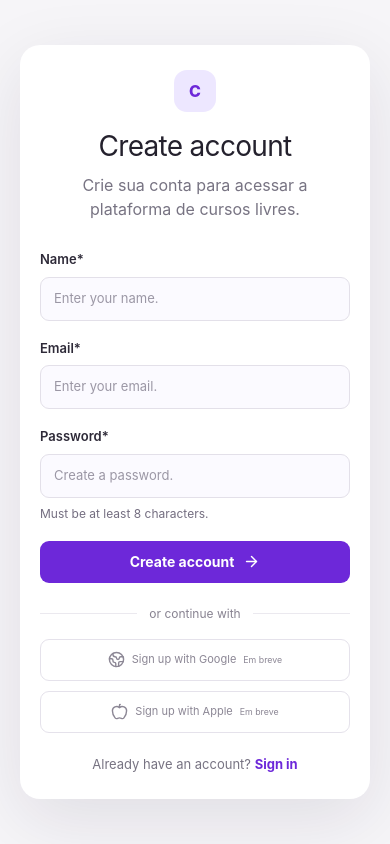
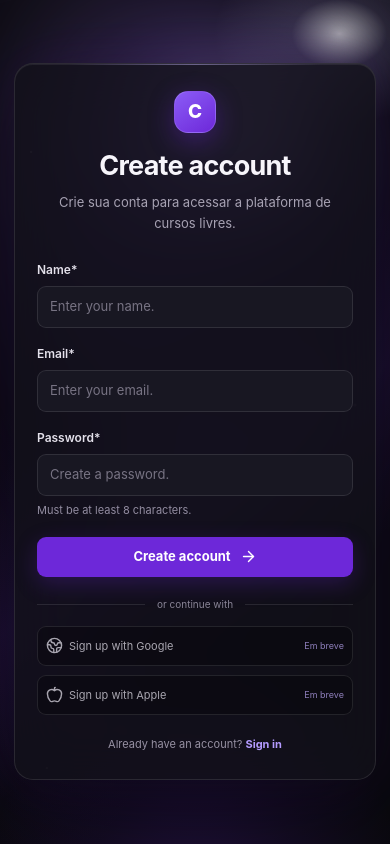
Before and after one commit to PedroHFL2006/ProjetoCursos, a React (Vite) app in the folder frontend/: page /register in a window 390 px wide. Built offline with nearby package versions, Linux system fonts and the light colour scheme; no server answers; what @projeto/shared would draw is missing.

Commit message:
feat(frontend): adicionar interface dark mode com glassmorphism

```diff
--- a/frontend/src/App.css
+++ b/frontend/src/App.css
@@ -1,341 +1,551 @@
-.auth-page,
-.workspace-page {
+.auth-page {
+  position: relative;
+  isolation: isolate;
+  display: grid;
   min-height: 100vh;
-  display: grid;
   place-items: center;
-  padding: 28px 20px;
-  box-sizing: border-box;
+  overflow: hidden;
+  padding: 32px 18px;
+  background:
+    radial-gradient(125px 90px at 87% 4%, rgba(255, 255, 255, 0.62), rgba(196, 181, 253, 0.16) 38%, transparent 100%),
+    linear-gradient(145deg, transparent 42%, rgba(124, 58, 237, 0.08) 57%, transparent 72%),
+    radial-gradient(70% 44% at 50% 108%, rgba(109, 40, 217, 0.22), transparent 76%),
+    radial-gradient(44% 34% at 7% 76%, rgba(76, 29, 149, 0.12), transparent 82%),
+    #0a090f;
+}
+
+.auth-page::before {
+  position: absolute;
+  z-index: 0;
+  top: -8%;
+  right: -14%;
+  width: min(1100px, 100vw);
+  height: min(900px, 100vh);
+  border-radius: 50%;
+  background:
+    radial-gradient(ellipse 190px 130px at 72% 24%, rgba(255, 255, 255, 0.96), rgba(221, 214, 254, 0.52) 18%, rgba(139, 92, 246, 0.26) 52%, transparent 100%),
+    linear-gradient(147deg, rgba(255, 255, 255, 0.14), rgba(124, 58, 237, 0.2) 32%, transparent 72%);
+  content: "";
+  filter: blur(58px);
+  opacity: 0.88;
+  pointer-events: none;
+  transform: rotate(-24deg);
+}
+
+.auth-page::after {
+  position: absolute;
+  z-index: 0;
+  inset: 0;
+  background-image:
+    radial-gradient(1.5px 1.5px at 8% 18%, rgba(255, 255, 255, 0.72) 50%, transparent 100%),
+    radial-gradient(2px 2px at 17% 72%, rgba(196, 181, 253, 0.65) 50%, transparent 100%),
+    radial-gradient(1px 1px at 28% 31%, rgba(255, 255, 255, 0.42) 50%, transparent 100%),
+    radial-gradient(1.5px 1.5px at 76% 18%, rgba(221, 214, 254, 0.56) 50%, transparent 100%),
+    radial-gradient(2px 2px at 91% 48%, rgba(255, 255, 255, 0.45) 50%, transparent 100%),
+    radial-gradient(1px 1px at 82% 83%, rgba(196, 181, 253, 0.52) 50%, transparent 100%),
+    radial-gradient(1.5px 1.5px at 12% 91%, rgba(255, 255, 255, 0.36) 50%, transparent 100%);
+  content: "";
+  opacity: 0.7;
+  pointer-events: none;
 }
 
 .auth-card {
+  position: relative;
+  z-index: 1;
   width: min(100%, 420px);
   padding: 32px;
-  border-radius: 20px;
-  background: #fff;
-  box-shadow: 0 20px 70px #1c15301a;
+  overflow: hidden;
+  border: 1px solid rgba(255, 255, 255, 0.1);
+  border-radius: 22px;
+  background: rgba(18, 17, 26, 0.78);
+  box-shadow:
+    0 28px 90px rgba(0, 0, 0, 0.48),
+    0 0 64px rgba(124, 58, 237, 0.12),
+    inset 0 1px rgba(255, 255, 255, 0.07);
+  backdrop-filter: blur(24px);
   box-sizing: border-box;
+  animation: card-enter 620ms cubic-bezier(0.2, 0.8, 0.2, 1) both;
+}
+
+.auth-card::before {
+  position: absolute;
+  inset: 0 15% auto;
+  height: 1px;
+  background: linear-gradient(90deg, transparent, rgba(196, 181, 253, 0.42), transparent);
+  content: "";
 }
 
 .auth-heading {
+  margin-bottom: 27px;
   text-align: center;
-  margin-bottom: 28px;
 }
 
 .brand-mark {
   display: grid;
-  place-items: center;
   width: 42px;
   height: 42px;
-  margin: 0 auto 18px;
-  border-radius: 13px;
-  background: #ede7ff;
-  color: #6d28d9;
+  place-items: center;
+  margin: 0 auto 17px;
+  border: 1px solid rgba(196, 181, 253, 0.24);
+  border-radius: 14px;
+  background: linear-gradient(145deg, #8b5cf6, #6d28d9);
+  box-shadow: 0 8px 26px rgba(109, 40, 217, 0.36);
+  color: #fff;
+  font-size: 19px;
   font-weight: 800;
 }
 
 .auth-heading h1,
 .workspace-content h1 {
   margin: 0;
-  font-size: 28px;
-  line-height: 1.2;
-  letter-spacing: -0.7px;
+  color: #f7f5fb;
+  font-size: 27px;
+  font-weight: 650;
+  letter-spacing: -0.75px;
+  line-height: 1.22;
 }
 
 .auth-heading p,
 .workspace-intro {
   margin: 9px 0 0;
-  color: #777382;
-  line-height: 1.55;
+  color: #a7a2b3;
+  font-size: 13px;
+  line-height: 1.6;
 }
 
 .auth-form {
   display: grid;
-  gap: 18px;
+  gap: 17px;
 }
 
 .form-field {
   display: grid;
   gap: 7px;
-  color: #2e2a38;
-  font-size: 13px;
+  color: #e4e1eb;
+  font-size: 12px;
   font-weight: 600;
 }
 
 .form-field input {
   width: 100%;
-  min-height: 44px;
-  padding: 0 13px;
-  border: 1px solid #e3e0e9;
+  min-height: 42px;
+  padding: 0 12px;
+  border: 1px solid rgba(255, 255, 255, 0.1);
   border-radius: 9px;
-  background: #fbfaff;
-  color: #24212d;
+  outline: none;
+  background: #181722;
+  color: #f5f3fa;
   font: inherit;
+  font-size: 13px;
   font-weight: 400;
+  transition:
+    border-color 180ms ease,
+    box-shadow 180ms ease,
+    background 180ms ease;
   box-sizing: border-box;
 }
 
 .form-field input:focus {
-  outline: 2px solid #8b5cf6;
-  outline-offset: 1px;
+  border-color: rgba(139, 92, 246, 0.9);
+  background: #1b1927;
+  box-shadow: 0 0 0 3px rgba(124, 58, 237, 0.17);
 }
 
 .form-field input::placeholder {
-  color: #9b97a5;
+  color: #777383;
 }
 
 .form-field small {
-  color: #746e80;
-  font-size: 12px;
+  color: #938da1;
+  font-size: 11px;
   font-weight: 400;
-}
-
-.form-field small:has(+ *) {
-  color: #b42318;
+  line-height: 1.4;
 }
 
 .form-field input[aria-invalid="true"] {
-  border-color: #df6961;
+  border-color: #ef777f;
+}
+
+.form-field:has(input[aria-invalid="true"]) small {
+  color: #fda4af;
 }
 
 .password-input {
   position: relative;
 }
 
+.password-input input {
+  padding-right: 42px;
+}
+
 .password-toggle {
   position: absolute;
   top: 50%;
-  right: 12px;
+  right: 11px;
   display: grid;
+  width: 26px;
+  height: 26px;
   place-items: center;
   border: 0;
+  border-radius: 6px;
   background: transparent;
-  color: #777382;
+  color: #9c95aa;
+  cursor: pointer;
   transform: translateY(-50%);
-  cursor: pointer;
+  transition: color 160ms ease, background 160ms ease;
+}
+
+.password-toggle:hover {
+  background: rgba(139, 92, 246, 0.12);
+  color: #c4b5fd;
 }
 
 .primary-button,
 .social-buttons button,
 .logout-button {
-  min-height: 42px;
+  min-height: 40px;
   border: 0;
   border-radius: 9px;
   font: inherit;
   cursor: pointer;
+  transition:
+    background 180ms ease,
+    border-color 180ms ease,
+    box-shadow 180ms ease,
+    transform 180ms ease;
 }
 
 .primary-button {
   display: flex;
+  align-items: center;
   justify-content: center;
-  align-items: center;
   gap: 9px;
+  margin-top: 2px;
   background: #6d28d9;
-  color: white;
-  font-size: 14px;
+  box-shadow: 0 7px 22px rgba(109, 40, 217, 0.26);
+  color: #fff;
+  font-size: 13px;
   font-weight: 700;
 }
 
+.primary-button:hover:not(:disabled) {
+  background: #8b5cf6;
+  box-shadow: 0 9px 28px rgba(124, 58, 237, 0.38);
+  transform: translateY(-1px);
+}
+
+.primary-button:focus-visible,
+.social-buttons button:focus-visible,
+.password-toggle:focus-visible,
+.auth-footer a:focus-visible,
+.logout-button:focus-visible,
+.workspace-brand:focus-visible,
+.resource-card:focus-visible,
+.back-link:focus-visible {
+  outline: 2px solid #a78bfa;
+  outline-offset: 3px;
+}
+
 .primary-button:disabled {
-  opacity: 0.65;
+  opacity: 0.68;
   cursor: wait;
 }
 
 .form-message {
-  color: #16794a;
-  font-size: 13px;
+  margin: 0;
+  color: #86efac;
+  font-size: 12px;
+  line-height: 1.5;
 }
 
 .form-message-error {
-  color: #b42318;
+  color: #fda4af;
 }
 
 .divider {
   display: flex;
   align-items: center;
   gap: 12px;
-  margin: 22px 0 16px;
-  color: #888391;
-  font-size: 12px;
+  margin: 20px 0 14px;
+  color: #898496;
+  font-size: 10px;
 }
 
 .divider::before,
 .divider::after {
   height: 1px;
   flex: 1;
-  background: #ebe9ef;
+  background: rgba(255, 255, 255, 0.1);
   content: "";
 }
 
 .social-buttons {
   display: grid;
-  grid-template-columns: 1fr 1fr;
-  gap: 10px;
+  grid-template-columns: repeat(2, minmax(0, 1fr));
+  gap: 9px;
 }
 
 .social-buttons button {
   display: flex;
   align-items: center;
   justify-content: center;
-  gap: 7px;
-  padding: 0 9px;
-  border: 1px solid #e5e2eb;
-  background: white;
-  color: #3a3544;
-  font-size: 11px;
+  gap: 6px;
+  min-width: 0;
+  padding: 0 8px;
+  border: 1px solid rgba(255, 255, 255, 0.13);
+  background: rgba(5, 5, 8, 0.48);
+  color: #d8d5df;
+  font-size: 9px;
+  white-space: nowrap;
 }
 
 .social-buttons button:disabled {
-  color: #8c8795;
   cursor: not-allowed;
+  opacity: 0.76;
+}
+
+.social-buttons button:disabled:hover {
+  border-color: rgba(255, 255, 255, 0.13);
+  background: rgba(5, 5, 8, 0.48);
 }
 
 .social-buttons small {
-  display: none;
+  color: #b6a2ee;
+  font-size: 7px;
 }
 
 .auth-footer {
-  margin: 22px 0 0;
-  color: #777382;
+  margin: 21px 0 0;
+  color: #9791a3;
   text-align: center;
-  font-size: 13px;
+  font-size: 11px;
 }
 
 .auth-footer a,
 .text-link {
-  color: #6d28d9;
-  font-weight: 700;
+  color: #b49bff;
+  font-weight: 650;
   text-decoration: none;
+  transition: color 160ms ease;
+}
+
+.auth-footer a:hover,
+.text-link:hover {
+  color: #d0bcff;
 }
 
 .workspace-page {
-  display: block;
-  padding: 0;
-  background: #f6f5f8;
+  min-height: 100vh;
+  background:
+    radial-gradient(65% 45% at 80% 0%, rgba(124, 58, 237, 0.13), transparent 75%),
+    #0a090f;
 }
 
 .workspace-header {
   display: flex;
+  height: 68px;
   align-items: center;
   justify-content: space-between;
-  height: 72px;
-  padding: 0 max(24px, calc((100% - 1080px) / 2));
-  border-bottom: 1px solid #e8e5ec;
-  background: white;
+  padding: 0 max(22px, calc((100% - 1080px) / 2));
+  border-bottom: 1px solid rgba(255, 255, 255, 0.08);
+  background: rgba(18, 17, 26, 0.7);
+  backdrop-filter: blur(18px);
 }
 
 .workspace-brand {
   display: flex;
   align-items: center;
   gap: 10px;
-  color: #24212d;
+  color: #f5f3fa;
+  font-size: 15px;
   font-weight: 800;
   text-decoration: none;
 }
 
 .workspace-brand .brand-mark {
-  width: 34px;
-  height: 34px;
+  width: 32px;
+  height: 32px;
   margin: 0;
   border-radius: 10px;
+  font-size: 15px;
 }
 
 .brand-accent {
-  color: #7c3aed;
+  color: #a78bfa;
 }
 
 .logout-button {
   display: flex;
   align-items: center;
+  justify-content: center;
   gap: 8px;
-  padding: 0 14px;
-  border: 1px solid #e6e2eb;
-  background: white;
-  color: #514c5a;
+  padding: 0 13px;
+  border: 1px solid rgba(255, 255, 255, 0.13);
+  background: rgba(24, 23, 34, 0.72);
+  color: #c4bfce;
+  font-size: 12px;
+}
+
+.logout-button:hover {
+  border-color: rgba(167, 139, 250, 0.45);
+  background: rgba(124, 58, 237, 0.12);
+  color: #f5f3fa;
 }
 
 .workspace-content {
-  width: min(100% - 40px, 1080px);
+  width: min(calc(100% - 40px), 1080px);
   margin: 0 auto;
   padding: 72px 0;
 }
 
 .eyebrow {
   margin: 0 0 12px;
-  color: #7c3aed;
-  font-size: 11px;
+  color: #a78bfa;
+  font-size: 10px;
   font-weight: 800;
-  letter-spacing: 1.1px;
+  letter-spacing: 1.3px;
+}
+
+.workspace-content h1 {
+  font-size: clamp(26px, 4vw, 36px);
+}
+
+.workspace-intro {
+  max-width: 560px;
+  font-size: 14px;
 }
 
 .resource-grid {
   display: grid;
   grid-template-columns: repeat(4, minmax(0, 1fr));
-  gap: 16px;
+  gap: 15px;
   margin-top: 36px;
 }
 
 .resource-card {
   display: grid;
-  gap: 20px;
-  min-height: 140px;
-  padding: 20px;
-  border: 1px solid #e8e5ed;
+  min-height: 145px;
+  gap: 18px;
+  padding: 19px;
+  border: 1px solid rgba(255, 255, 255, 0.09);
   border-radius: 15px;
-  background: white;
-  color: #292532;
+  background: linear-gradient(145deg, rgba(25, 23, 35, 0.87), rgba(17, 16, 24, 0.78));
+  box-shadow: inset 0 1px rgba(255, 255, 255, 0.035);
+  color: #e9e6ef;
+  font-size: 13px;
   font-weight: 700;
   text-decoration: none;
+  transition:
+    border-color 180ms ease,
+    box-shadow 180ms ease,
+    transform 180ms ease;
+}
+
+.resource-card:hover {
+  border-color: rgba(167, 139, 250, 0.38);
+  box-shadow: 0 12px 32px rgba(0, 0, 0, 0.2), 0 0 24px rgba(124, 58, 237, 0.1);
+  transform: translateY(-3px);
 }
 
 .resource-icon {
   display: grid;
-  place-items: center;
   width: 38px;
   height: 38px;
+  place-items: center;
+  border: 1px solid rgba(167, 139, 250, 0.17);
   border-radius: 12px;
-  background: #f0eaff;
-  color: #6d28d9;
+  background: rgba(124, 58, 237, 0.13);
+  color: #b49bff;
 }
 
 .resource-arrow {
   justify-self: end;
-  color: #7c3aed;
+  color: #a78bfa;
 }
 
 .back-link {
   display: inline-flex;
   align-items: center;
   gap: 8px;
-  margin-bottom: 36px;
-  color: #6d28d9;
-  font-size: 14px;
+  margin-bottom: 38px;
+  color: #b49bff;
+  font-size: 12px;
   text-decoration: none;
+  transition: color 160ms ease;
 }
 
-@media (max-width: 720px) {
+.back-link:hover {
+  color: #d0bcff;
+}
+
+@keyframes card-enter {
+  from {
+    opacity: 0;
+    transform: translateY(12px) scale(0.99);
+  }
+
+  to {
+    opacity: 1;
+    transform: translateY(0) scale(1);
+  }
+}
+
+@media (max-width: 760px) {
   .resource-grid {
     grid-template-columns: repeat(2, minmax(0, 1fr));
   }
 }
 
 @media (max-width: 480px) {
+  .auth-page {
+    padding: 20px 14px;
+  }
+
   .auth-card {
-    padding: 25px 20px;
+    padding: 27px 22px;
+    border-radius: 19px;
   }
 
   .social-buttons {
     grid-template-columns: 1fr;
   }
 
+  .social-buttons button {
+    min-height: 40px;
+    font-size: 11px;
+  }
+
   .social-buttons small {
-    display: inline;
+    margin-left: auto;
+    font-size: 9px;
+  }
+
+  .workspace-header {
+    padding: 0 18px;
+  }
+
+  .workspace-content {
+    width: calc(100% - 36px);
+    padding: 52px 0;
   }
 
   .resource-grid {
-    grid-template-columns: 1fr;
+    gap: 11px;
   }
 
-  .workspace-header {
-    padding: 0 20px;
+  .resource-card {
+    min-height: 125px;
+    padding: 15px;
   }
 }
+
+@media (prefers-reduced-motion: reduce) {
+  *,
+  *::before,
+  *::after {
+    scroll-behavior: auto !important;
+    animation-duration: 0.01ms !important;
+    animation-iteration-count: 1 !important;
+    transition-duration: 0.01ms !important;
+  }
+}
--- a/frontend/src/index.css
+++ b/frontend/src/index.css
@@ -2,12 +2,19 @@
 
 :root {
   font-family: Inter, ui-sans-serif, system-ui, -apple-system, BlinkMacSystemFont, "Segoe UI", sans-serif;
-  color: #24212d;
-  background: #f6f5f8;
+  color: #f5f3fa;
+  background: #0a090f;
+  color-scheme: dark;
   font-synthesis: none;
   text-rendering: optimizeLegibility;
   -webkit-font-smoothing: antialiased;
   -moz-osx-font-smoothing: grayscale;
+}
+
+*,
+*::before,
+*::after {
+  box-sizing: border-box;
 }
 
 body {
--- a/frontend/src/pages/HomePage.tsx
+++ b/frontend/src/pages/HomePage.tsx
@@ -20,7 +20,7 @@ export function HomePage() {
   const { session, logout } = useAuth();
 
   return (
-    <main className="workspace-page">
+    <main className="workspace-page min-h-screen">
       <header className="workspace-header">
         <Link className="workspace-brand" to="/">
           <span className="brand-mark">C</span>
--- a/frontend/src/pages/RegisterPage.tsx
+++ b/frontend/src/pages/RegisterPage.tsx
@@ -58,8 +58,11 @@ export function RegisterPage() {
   }
 
   return (
-    <main className="auth-page">
-      <section className="auth-card" aria-labelledby="register-title">
+    <main className="auth-page relative isolate grid min-h-screen place-items-center overflow-hidden">
+      <section
+        className="auth-card w-full max-w-[420px] rounded-2xl border border-white/10 p-8 backdrop-blur-xl"
+        aria-labelledby="register-title"
+      >
         <div className="auth-heading">
           <div className="brand-mark" aria-hidden="true">C</div>
           <h1 id="register-title">Create account</h1>
@@ -128,7 +131,11 @@ export function RegisterPage() {
             </p>
           )}
 
-          <button className="primary-button" type="submit" disabled={isSubmitting}>
+          <button
+            className="primary-button h-10 w-full rounded-lg transition-all"
+            type="submit"
+            disabled={isSubmitting}
+          >
             {isSubmitting ? "Creating account..." : "Create account"}
             {!isSubmitting && <ArrowRight size={17} aria-hidden="true" />}
           </button>
--- a/frontend/src/pages/ResourcePage.tsx
+++ b/frontend/src/pages/ResourcePage.tsx
@@ -14,7 +14,7 @@ export function ResourcePage() {
 
   if (!title) {
     return (
-      <main className="workspace-page">
+      <main className="workspace-page min-h-screen">
         <section className="workspace-content">
           <h1>Página não encontrada</h1>
           <Link className="text-link" to="/">Voltar ao início</Link>
@@ -24,7 +24,7 @@ export function ResourcePage() {
   }
 
   return (
-    <main className="workspace-page">
+    <main className="workspace-page min-h-screen">
       <section className="workspace-content">
         <Link className="back-link" to="/">
           <ArrowLeft size={16} aria-hidden="true" />
```
Also changed, not shown: frontend/src/pages/LoginPage.tsx (+10 -3 lines).
